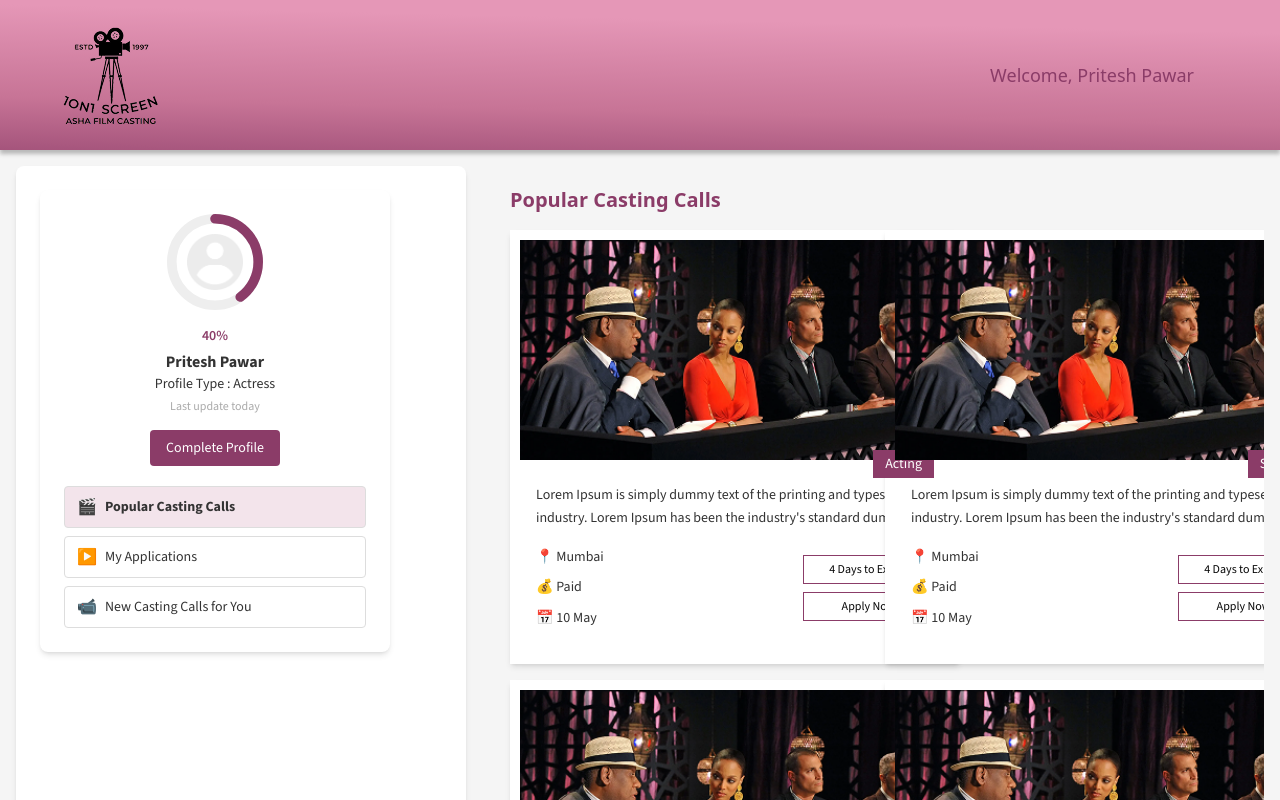
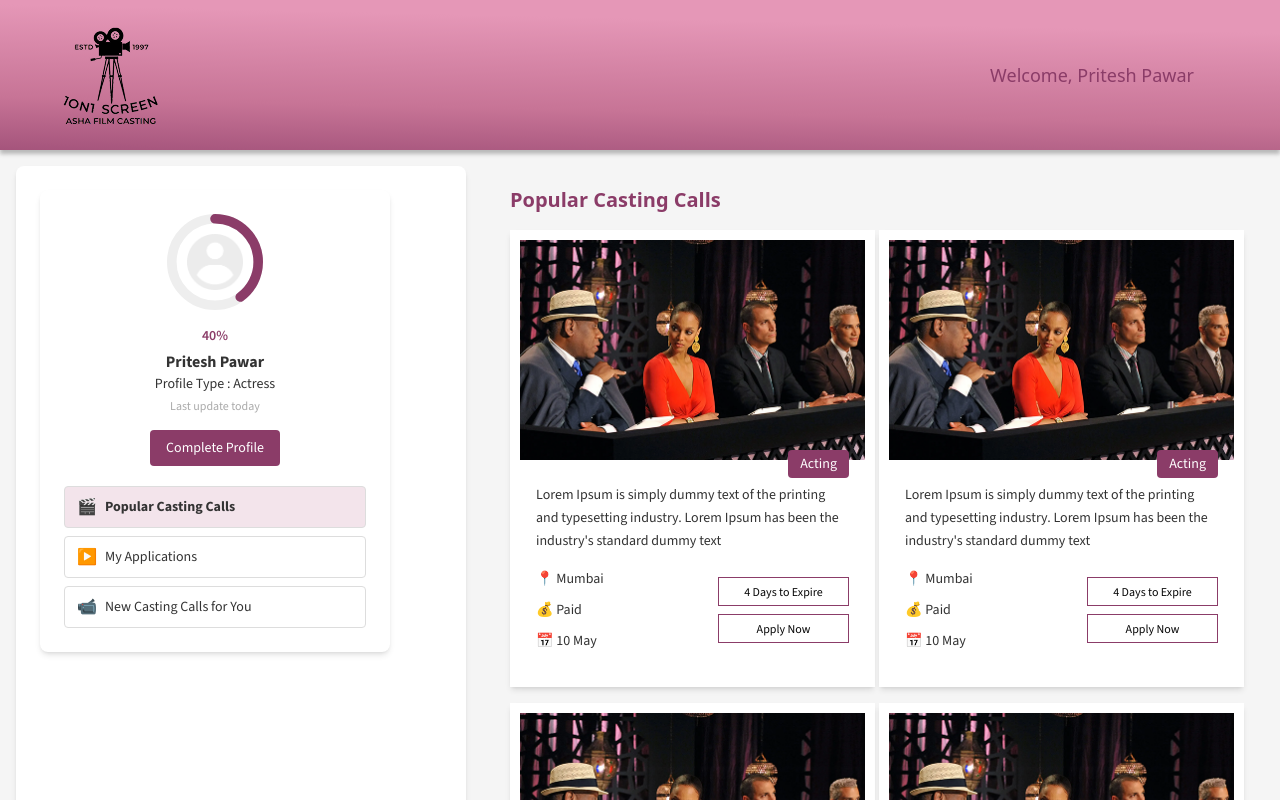
Before and after one commit to pritesh5453/Aasha-Films, a React (Vite) app: page /dashboard in a window 1280 px wide. Shown: the top 800 px of the page. Built offline with nearby package versions, Linux system fonts and the light colour scheme; a web font is replaced by a local one.

Commit message:
Responsive

```diff
--- a/src/component/CastingCard.jsx
+++ b/src/component/CastingCard.jsx
@@ -1,64 +1,10 @@
-// import React from "react";
-// import Cast from "../assets/castingImg.png";
-
-// export default function CastingCard({ role = "Acting" }) {
-//   return (
-//     <div className="
-//       w-full sm:w-[320px] md:w-[420px] lg:w-[450px] xl:w-[450px]
-//       bg-white shadow-md overflow-hidden
-//       border-10 border-transparent hover:border-[#8B3C68]
-//       font-[Source Sans 3] transition-colors duration-200 gap-2
-//     ">
-//       {/* Card Image */}
-//       <div className="relative">
-//         <img
-//   src={Cast}
-//   alt="Casting"
-//   className="w-full h-[180px] sm:h-[200px] md:h-[228px] object-cover border-b-8 border-transparent hover:bg-[#8B3C68]"
-// />
-
-//         {/* Role Tag */}
-//         <p className="absolute bottom-[-10px] right-10 bg-[#8B3C68] text-white text-sm px-3 py-1">
-//           {role}
-//         </p>
-//       </div>
-
-//       {/* Card Content */}
-//       <div className="px-4 pt-4 pb-6 text-[#333] text-sm leading-relaxed">
-//         <p className="mb-4 line-clamp-3">
-//           Lorem Ipsum is simply dummy text of the printing and typesetting industry. Lorem Ipsum has been the industry's standard dummy text
-//         </p>
-
-//         <div className="flex items-start gap-2 text-[#555] text-sm mb-4">
-//           <div className="flex md:flex-col gap-2 flex-col-1">
-//             <span>📍 Mumbai</span>
-//             <span>💰 Paid</span>
-//             <span>📅 10 May</span>
-//           </div>
-
-//           <div className="ml-auto flex flex-col gap-2 items-end">
-//             <button className="w-[110px] sm:w-[131px] h-[29px] border border-[#8B3C68] text-[#060606] text-xs px-3 py-1 hover:bg-[#8B3C68] hover:text-white transition">
-//               4 Days to Expire
-//             </button>
-//             <button className="w-[110px] sm:w-[131px] h-[29px] border border-[#8B3C68] text-[#060606] text-xs px-3 py-1 hover:bg-[#8B3C68] hover:text-white transition">
-//               Apply Now
-//             </button>
-//           </div>
-//         </div>
-//       </div>
-//     </div>
-//   );
-// }
-
 import React from "react";
 import Cast from "../assets/castingImg.png";
 
 export default function CastingCard({ role = "Acting" }) {
   return (
     <div
-      className="font-['Source_Sans_3'] group w-full sm:w-[320px] md:w-[420px] lg:w-[450px] xl:w-[450px]
-      bg-white shadow-md overflow-hidden border-10 border-transparent hover:border-[#8B3C68]
-      transition-colors duration-200 gap-2"
+      className="font-['Source_Sans_3'] group w-full bg-white shadow-md overflow-hidden border-10 border-transparent hover:border-[#8B3C68] transition-colors duration-200"
     >
       {/* Card Image */}
       <div className="relative">
@@ -69,7 +15,7 @@ export default function CastingCard({ role = "Acting" }) {
         />
 
         {/* Role Tag */}
-        <p className="absolute bottom-[-10px] right-4 bg-[#8B3C68] text-white text-sm px-3 py-1">
+        <p className="absolute bottom-[-10px] right-4 bg-[#8B3C68] text-white text-sm px-3 py-1 rounded">
           {role}
         </p>
       </div>
--- a/src/component/Dashboard.jsx
+++ b/src/component/Dashboard.jsx
@@ -4,6 +4,7 @@ import CastingCard from "../component/CastingCard";
 import MyApplications from "../component/MyApplications";
 import NewCastingCalls from "../component/NewCastingCalls";
 import Topbar from "./TopBar";
+import PopularCastingCalls from "./PopularCastingCalls";
 
 export default function Dashboard() {
   const [selectedSection, setSelectedSection] = useState("popular");
@@ -13,14 +14,7 @@ export default function Dashboard() {
 
   if (selectedSection === "popular") {
     heading = "Popular Casting Calls";
-    Content = (
-      <div className="grid grid-cols-1 md:grid-cols-2 gap-4">
-        <CastingCard role="Acting" />
-        <CastingCard role="Singer" />
-        <CastingCard role="Dancer" />
-        <CastingCard role="Model" />
-      </div>
-    );
+    Content = <PopularCastingCalls/>;
   } else if (selectedSection === "my-applications") {
     heading = "My Applications";
     Content = <MyApplications />;
--- a/src/component/PopularCastingCalls.jsx
+++ b/src/component/PopularCastingCalls.jsx
@@ -13,7 +13,7 @@ export default function PopularCastingCalls() {
   ];
 
   return (
-    <div className="grid grid-cols-2 gap-x-1 gap-y-4">
+    <div className="grid md:grid-cols-2 gap-x-1 gap-y-4">
       {dummyData.map((item, index) => (
         <CastingCard key={index} {...item} />
       ))}
```
